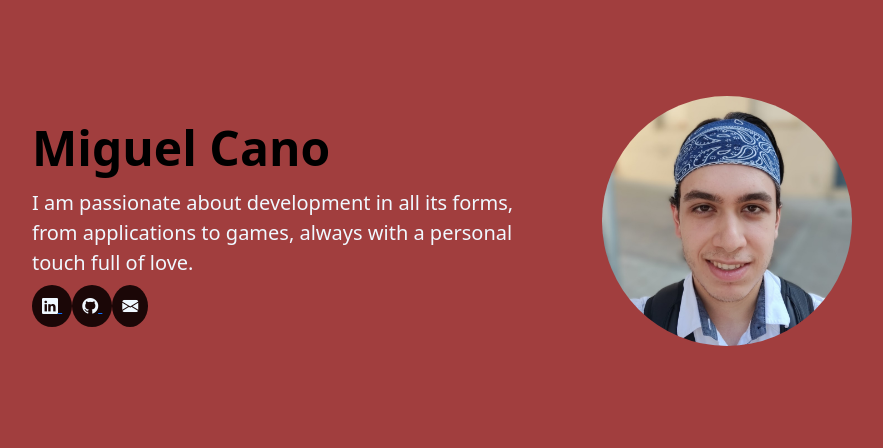
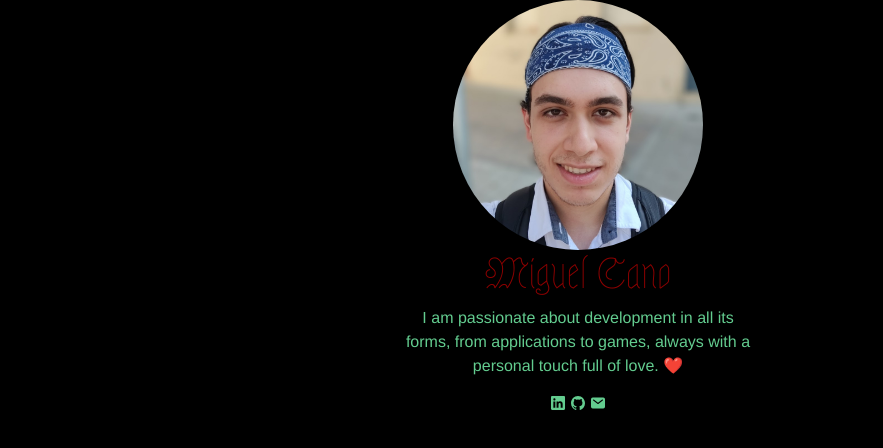
Before and after one commit to miguelcanosantana/MiguelCanoDevSite, a plain HTML site: page index.html in a window 1280 px wide. Shown: the whole page, without its empty margins (62-945 px from the left). Drawn offline with nearby package versions, Linux system fonts and the light colour scheme; a web font is replaced by a local one.

Commit message:
Updated.

```diff
--- a/index.html
+++ b/index.html
@@ -13,35 +13,46 @@
 
 <body>
 
-    <div class="container col-xxl-8 px-4 py-5">
-        <div class="row flex-lg-row-reverse align-items-center g-5 py-5">
-          <div class="col-10 col-sm-8 col-lg-6">
+
+  <div class="container text-center">
+    <div class="row">
+
+      <!-- Space Column -->
+      <div class="col"> </div>
+
+      <!-- Content Column -->
+      <div class="col">
+
 
         <img class="profile-photo" src="media/Photo.jpg" class="d-block mx-lg-auto img-fluid" alt="Profile Image" width="250" height="250" loading="lazy">
 
-          </div>
-          <div class="col-lg-6">
-            <h1 class="display-5 fw-bold text-body-emphasis lh-1 mb-3">Miguel Cano</h1>
-            <p class="lead">
-                I am passionate about development in all its forms, from applications to games, always with a personal touch full of love.
+        <h1 id="hero-title">Miguel Cano</h1>
+        <p>
+          I am passionate about development in all its forms, from applications to games, always with a personal touch full of love. ❤️
         </p>
 
         <!-- Buttons -->
-            <a class="clickable-icon" href="https://www.linkedin.com/in/miguel-cano-santana/" target="_blank">
-                <i class="bi bi-linkedin"></i>
+        <a class="icon-link" href="https://www.linkedin.com/in/miguel-cano-santana/" target="_blank">
+          <ion-icon name="logo-linkedin"></ion-icon>
         </a>
 
-            <a class="clickable-icon" href="https://github.com/miguelcanosantana" target="_blank">
-                <i class="bi bi-github"></i>
+        <a class="icon-link" href="https://github.com/miguelcanosantana" target="_blank">
+          <ion-icon name="logo-github"></ion-icon>
         </a>
 
-            <a class="clickable-icon" href="mailto:miguelcanosantana@gmail.com" target="_blank">
-                <i class="bi-envelope-fill"></i>
+        <a class="icon-link" href="mailto:miguelcanosantana@gmail.com" target="_blank">
+          <ion-icon name="mail"></ion-icon>
         </a>
 
       </div>
+
+
+      <!-- Space Column -->
+      <div class="col"></div>
     </div>
   </div>
 
+    <script type="module" src="https://unpkg.com/ionicons@7.1.0/dist/ionicons/ionicons.esm.js"></script>
+    <script nomodule src="https://unpkg.com/ionicons@7.1.0/dist/ionicons/ionicons.js"></script>
 </body>
 </html>
--- a/styles/main.css
+++ b/styles/main.css
@@ -1,13 +1,37 @@
+@font-face {
+    font-family: "Astloch Regular";
+    src: url('/fonts/Astloch-Regular.ttf');
+}
+
+@font-face {
+    font-family: "Astloch Bold";
+    src: url('/fonts/Astloch-Bold.ttf');
+}
+
+@font-face {
+    font-family: "DoGothic16";
+    src: url('/fonts/DotGothic16-Regular.ttf');
+}
+
+
 :root {
-    --c-main: #1f7653;
-    --c-background: #a13e3e;
+    --c-main: #8e0000;
+    --c-secondary: #63cc8f;
+    --c-background: #000000;
     --c-clickable-icon-background: #1b0707;
 }
 
 
 body {
-    color: aliceblue;
+    color: var(--c-secondary);
     background-color: var(--c-background);
+    font-family: "DoGothic16", Helvetica, sans-serif;
+}
+
+
+#hero-title {
+    color: var(--c-main);
+    font-family: "Astloch Regular", Helvetica, sans-serif;
 }
 
 
@@ -16,13 +40,6 @@ body {
 }
 
 
-.clickable-icon {
-    border-radius: 100%;
-    padding: 10px;
-    background-color: var(--c-clickable-icon-background);
+.icon-link{
+    color: var(--c-secondary);
 }
-
-.clickable-icon > i {
-
-    color: aliceblue;
-}
```
Also changed, not shown: fonts/Astloch-Bold.ttf (added), fonts/Astloch-Regular.ttf (added), 1 other file. Lines whose indentation alone changed are shown as unchanged.
